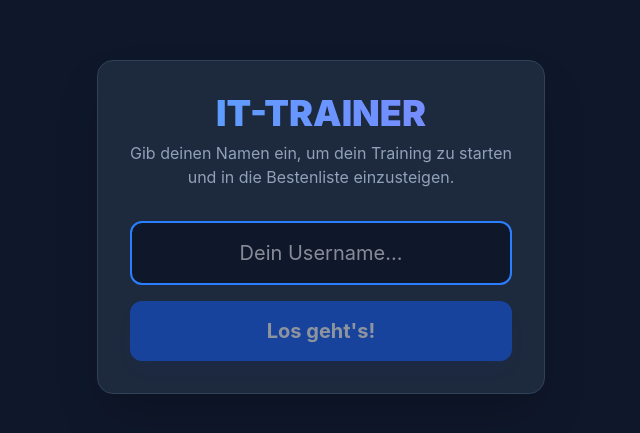
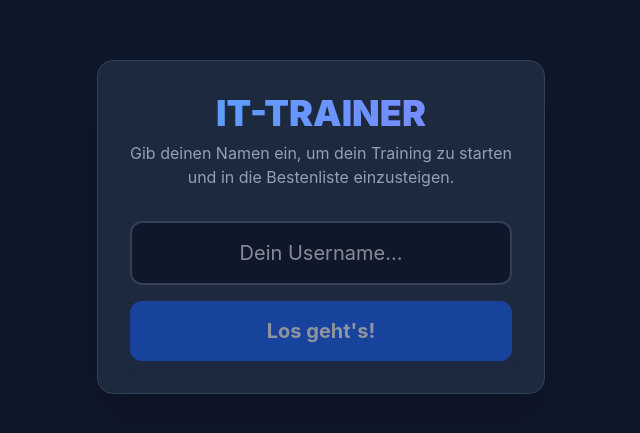
Before and after one commit to habnixzutun/hexToBinaryTrainer2Frontend, a React (Vite) app: page / in a window 1280 px wide. Shown: the part 173-606 px from the top of the page, without its empty margins (319-959 px from the left). Built offline with nearby package versions, Linux system fonts and the light colour scheme.

Commit message:
disable autocomplete

```diff
--- a/src/components/HexBinTrainer.tsx
+++ b/src/components/HexBinTrainer.tsx
@@ -160,9 +160,11 @@ export default function HexBinTrainer({ user, onUpdate }: Props) {
                     <div className="flex flex-col items-center gap-4">
                         <div className="flex justify-center gap-3 w-full max-w-md">
                             <input
+                                id="game-input-field" // ID für die Barrierefreiheit
+                                name="binary-input-unique" // Name gegen Autofill-Verwirrung
                                 ref={inputRef}
                                 type="text"
-                                autoComplete="off"
+                                autoComplete="one-time-code" // Trick: Chrome denkt, es sei ein SMS-Code und lässt Kreditkarten in Ruhe
                                 autoFocus
                                 disabled={isSubmitting}
                                 value={userAnswer}
--- a/src/components/UnicodeTrainer.tsx
+++ b/src/components/UnicodeTrainer.tsx
@@ -161,9 +161,11 @@ export default function UnicodeTrainer({ user, onUpdate }: Props) {
                     <div className="flex flex-col items-center gap-4">
                         <div className="flex justify-center gap-3 w-full max-w-lg">
                             <input
+                                id="game-input-field" // ID für die Barrierefreiheit
+                                name="binary-input-unique" // Name gegen Autofill-Verwirrung
+                                ref={inputRef}
                                 type="text"
-                                autoComplete="off"
-                                ref={inputRef}
+                                autoComplete="one-time-code" // Trick: Chrome denkt, es sei ein SMS-Code und lässt Kreditkarten in Ruhe
                                 autoFocus
                                 value={userAnswer}
                                 onChange={handleInputChange}
--- a/src/components/WelcomeScreen.tsx
+++ b/src/components/WelcomeScreen.tsx
@@ -24,9 +24,10 @@ export default function WelcomeScreen({ onJoin }: Props) {
 
                 <form onSubmit={handleSubmit} className="space-y-4">
                     <input
-                        autoFocus
-                        autoComplete="off"
+                        id="game-input-field" // ID für die Barrierefreiheit
+                        name="binary-input-unique" // Name gegen Autofill-Verwirrung
                         type="text"
+                        autoComplete="one-time-code" // Trick: Chrome denkt, es sei ein SMS-Code und lässt Kreditkarten in Ruhe
                         value={name}
                         onChange={(e) => setName(e.target.value)}
                         placeholder="Dein Username..."
```
